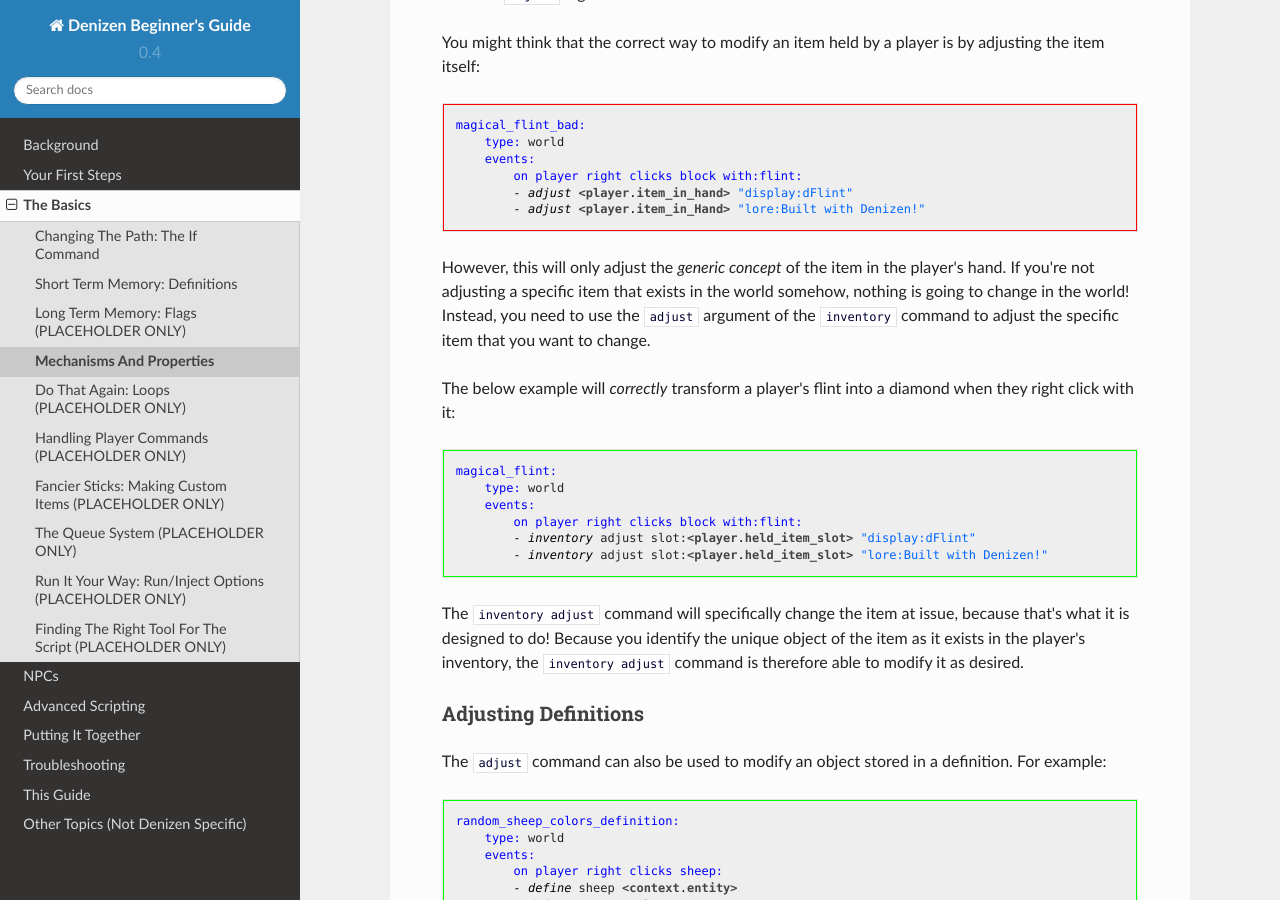
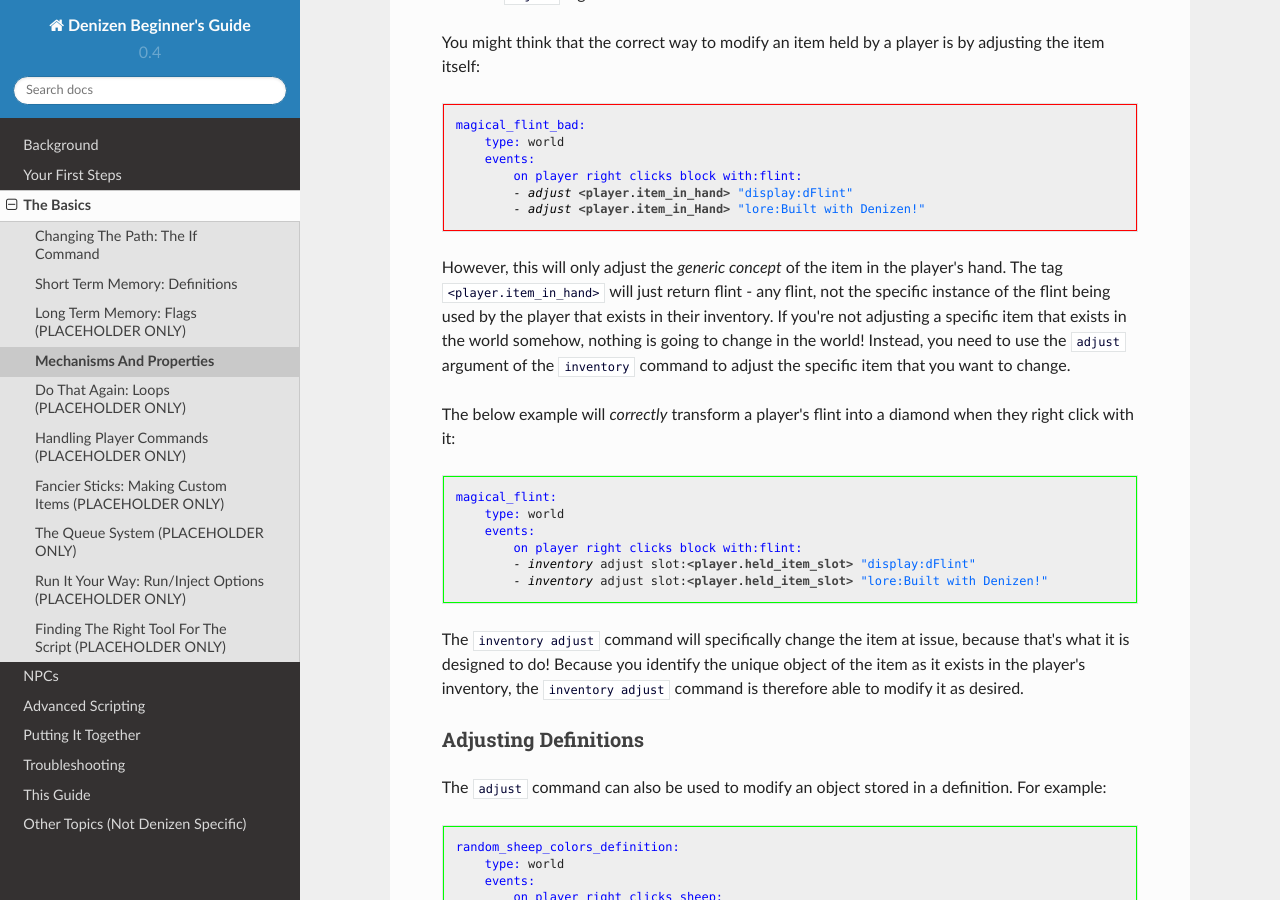
Before and after one commit to DenizenScript/Denizen-Beginners-Guide, a Sphinx documentation site: the page built from source/guides/basics/mechanisms.md, in a window 1280 px wide and 900 px high, scrolled down 2144 px. Built offline with Sphinx 7.4.7 and the Read the Docs theme 2.0.0, drawn with Linux system fonts in a browser that asks for light colours.

Commit message:
Update mechanisms.md

````diff
--- a/source/guides/basics/mechanisms.md
+++ b/source/guides/basics/mechanisms.md
@@ -83,7 +83,7 @@ magical_flint_bad:
         - adjust <player.item_in_Hand> "lore:Built with Denizen!"
 ```
 
-However, this will only adjust the *generic concept* of the item in the player's hand. If you're not adjusting a specific item that exists in the world somehow, nothing is going to change in the world! Instead, you need to use the `adjust` argument of the `inventory` command to adjust the specific item that you want to change.
+However, this will only adjust the *generic concept* of the item in the player's hand. The tag `<player.item_in_hand>` will just return flint - any flint, not the specific instance of the flint being used by the player that exists in their inventory. If you're not adjusting a specific item that exists in the world somehow, nothing is going to change in the world! Instead, you need to use the `adjust` argument of the `inventory` command to adjust the specific item that you want to change.
 
 The below example will *correctly* transform a player's flint into a diamond when they right click with it:
 
````
